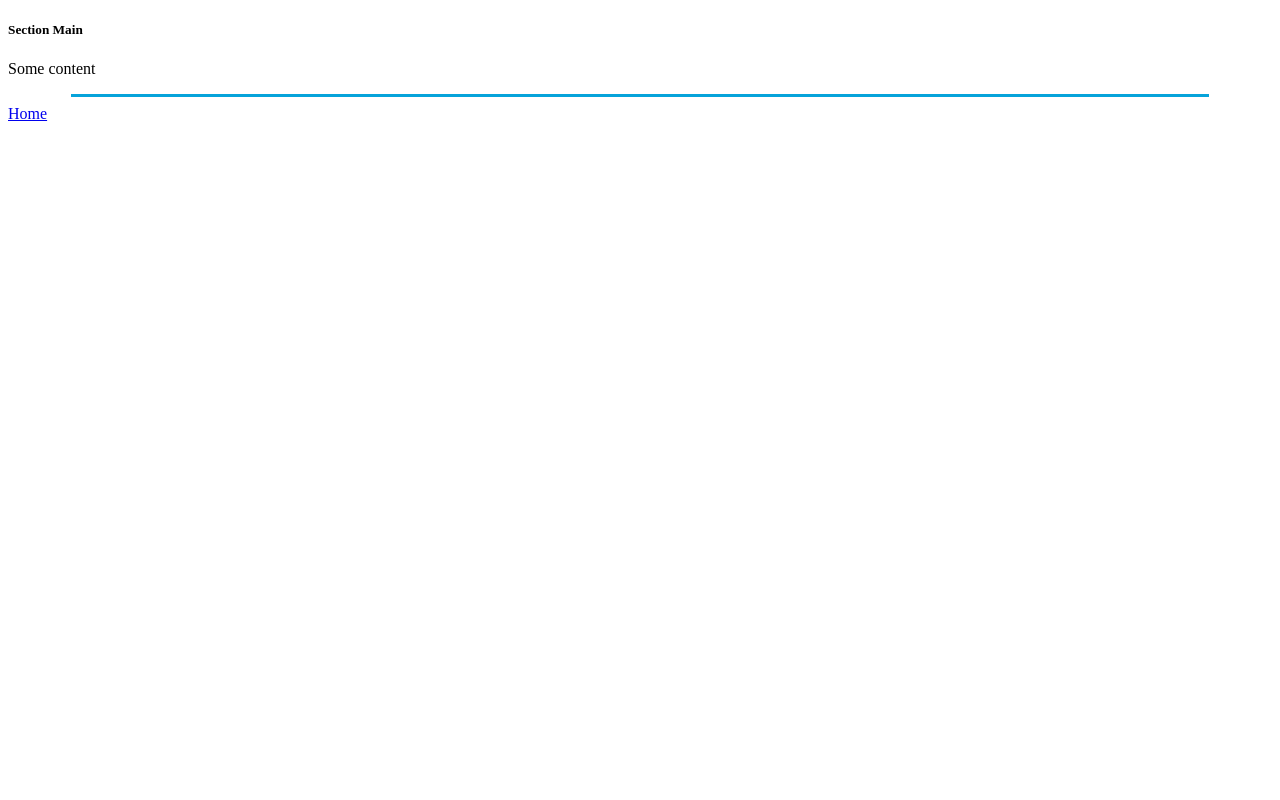
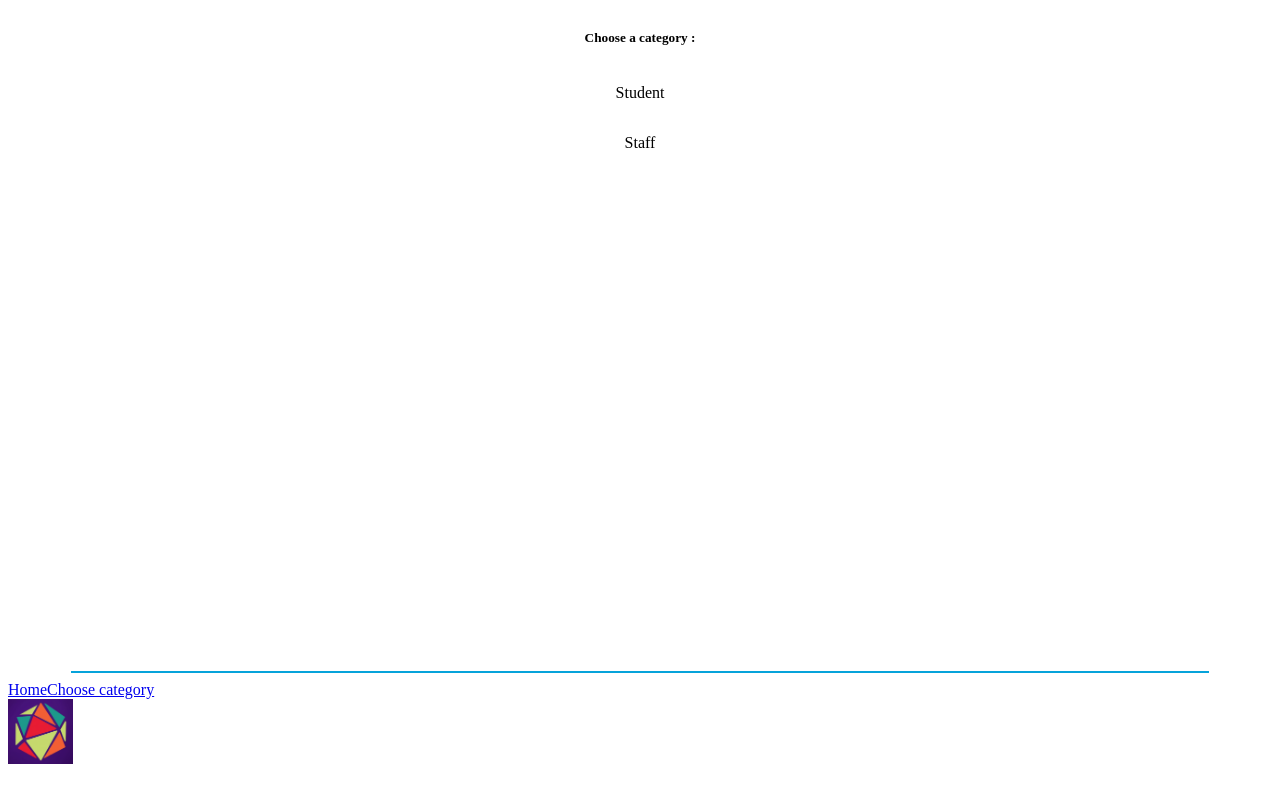
Before and after one commit to sanCode-2-0/sanCodeTauri, a React (Vite) app: page / in a window 1280 px wide. Built offline with nearby package versions, Linux system fonts and the light colour scheme.

Commit message:
Formatting the HomeScreen component
Added some formatting to the homescreen component

```diff
--- a/src/screens/HomeScreen.jsx
+++ b/src/screens/HomeScreen.jsx
@@ -3,26 +3,36 @@ import "./screens.css";
 const HomeScreen = () => {
   return (
       <div className="row">
+          <div className="container-fluid">
             {/* Main Body Content */}
-      <div className="col l12 section">
-        <h5>Section Main</h5>
-        <p>Some content</p>
+            <div className="col l12 section main">
+                <h5>Choose a category : </h5>
+                <p>Student</p>
+                <p>Staff</p>
 
-        <hr />
             </div>
 
               {/* Breadcrumbs section and logo */}
-      <div className="col l8">
+              <div className="sticky-bottom mt-auto">
+              <hr />
+            <div className="col l8 center-align">
                 <nav>
                     <div className="nav-wrapper">
-            <a href="javascript:void(0)" className="breadcrumb">
+                        <a href="#!" className="breadcrumb">
                             Home
+                        </a>
+                        <a href="#!" className="breadcrumb">
+                             Choose category
                         </a>
                     </div>
                 </nav>
             </div>
             {/* Logo goes here */}
-      <div className="col l4"></div>
+              <div className="col l4 right-align">
+                  <img src="../../src/assets/images/lomogan-logo.png" height="65" width="65"/>
+              </div>
+              </div>
+          </div>
       </div>
   );
 };
--- a/src/screens/screens.css
+++ b/src/screens/screens.css
@@ -7,3 +7,20 @@ hr {
   background-color: var(--blue);
   border: 0;
 }
+
+.container-fluid {
+    display: flex !important;
+    flex-direction: column !important;
+    min-height: 95vh !important;
+    justify-content: space-between;
+}
+
+
+.main{
+    display: flex;
+    flex-direction: column;
+    align-items: center;
+    justify-content: center;
+
+    height: 100%;
+}
```
Also changed, not shown: src/assets/images/lomogan-logo.png. Lines whose indentation alone changed are shown as unchanged.
